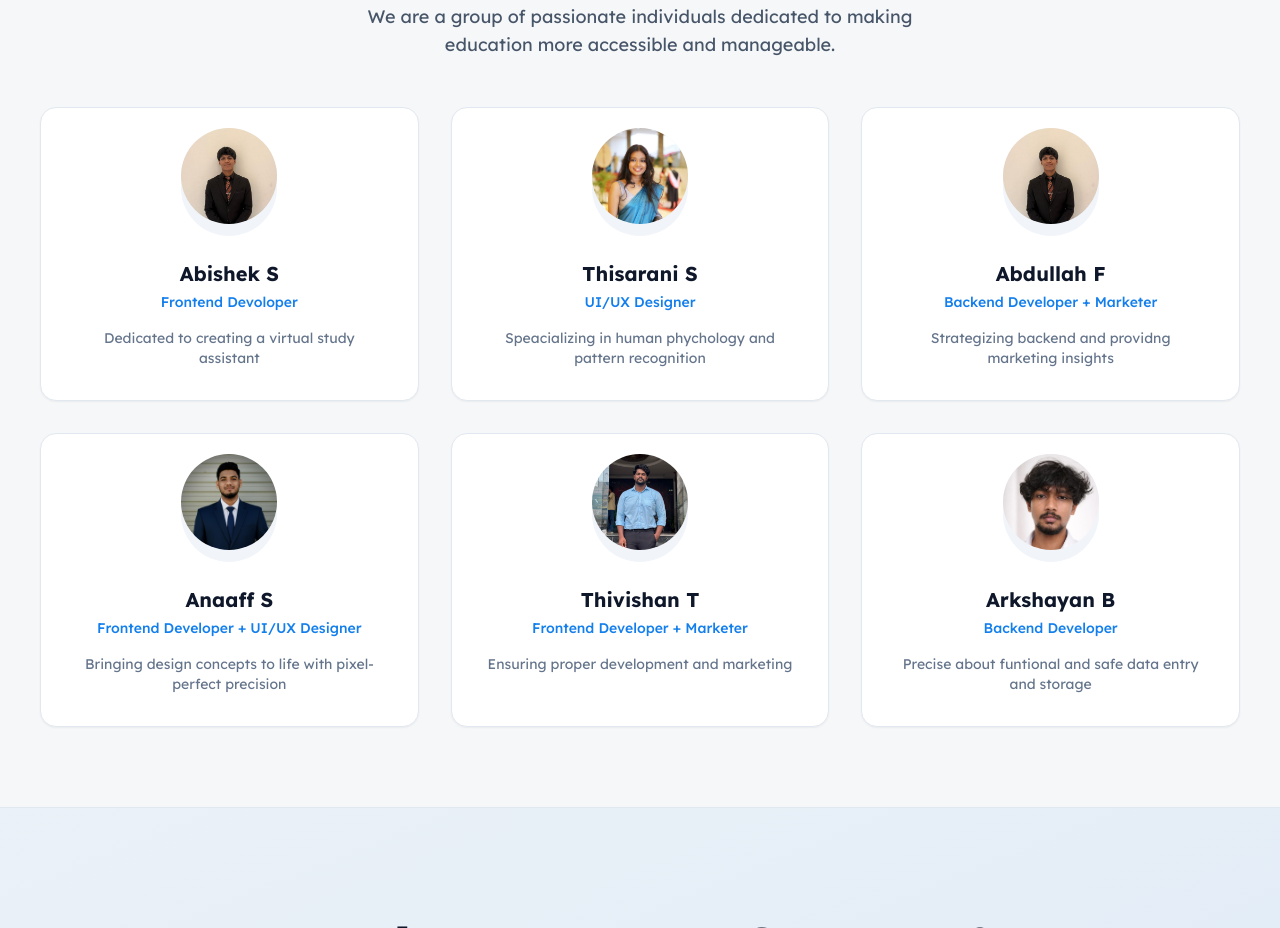
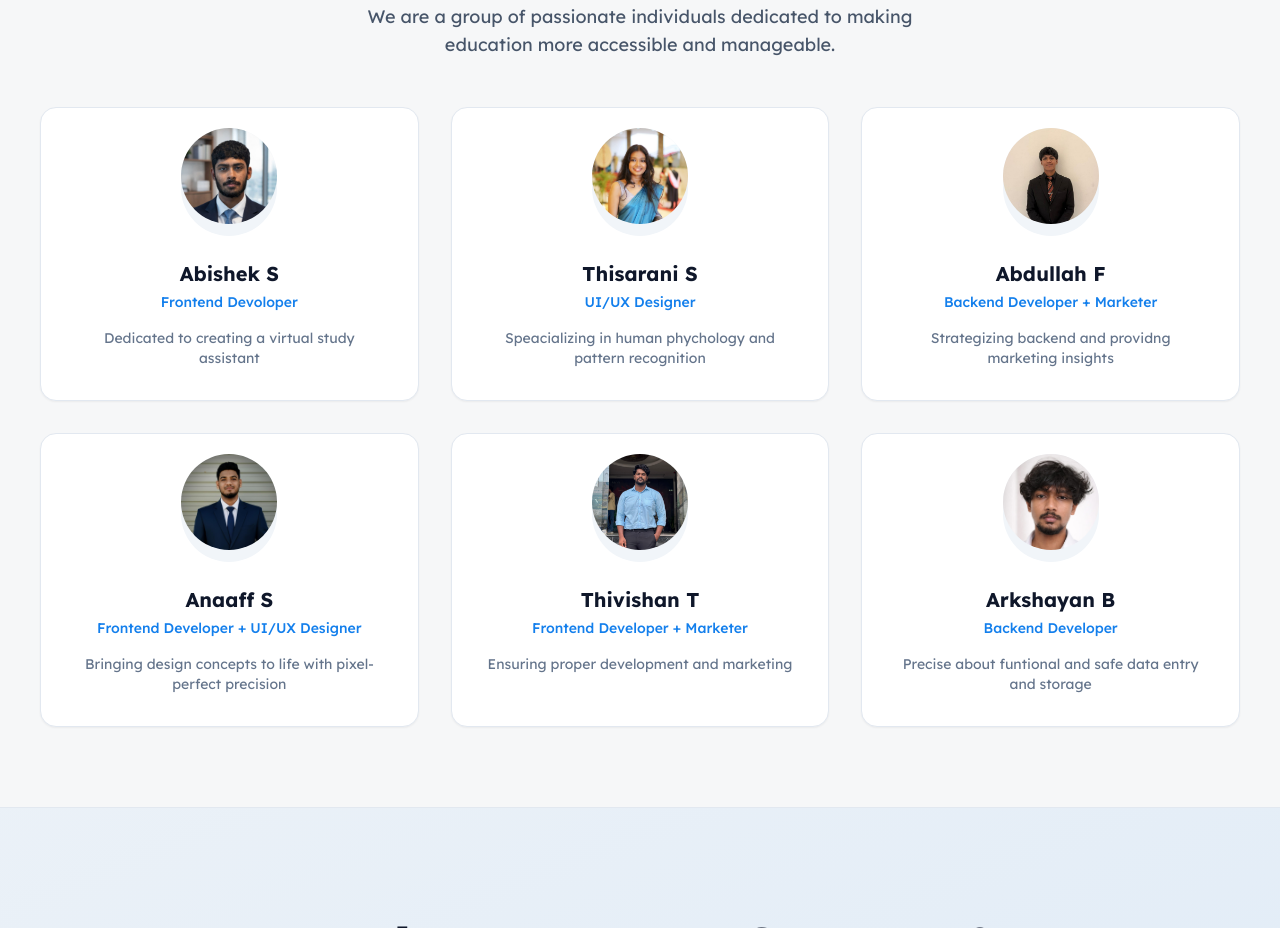
Before and after one commit to abduxla/Landing-page, a plain HTML site: page index.html in a window 1280 px wide. Shown: the part 1399-2327 px from the top of the page. Drawn offline with nearby package versions, Linux system fonts and the light colour scheme.

Commit message:
Update index.html
final

```diff
--- a/index.html
+++ b/index.html
@@ -200,7 +200,7 @@
 <div class="group relative flex flex-col items-center p-8 bg-white dark:bg-surface-dark rounded-2xl border border-slate-200 dark:border-slate-800 shadow-sm transition-all duration-300 hover:shadow-xl hover:-translate-y-1 hover:border-primary/30">
 <div class="size-24 rounded-full bg-slate-100 dark:bg-slate-800 flex items-center justify-center text-slate-300 dark:text-slate-600 mb-6 group-hover:scale-110 group-hover:bg-primary/10 group-hover:text-primary transition-all duration-300">
 <div class="size-24 rounded-full bg-slate-100 dark:bg-slate-800 flex items-center justify-center mb-6 overflow-hidden group-hover:scale-110 transition-all duration-300">
-<img src="Abdullah.jpeg" alt="Abishek S" class="w-full h-full object-cover">
+<img src="Abishek.jpeg" alt="Abishek S" class="w-full h-full object-cover">
 </div>
 </div>
 <h3 class="text-xl font-bold text-slate-900 dark:text-white mb-1">Abishek S</h3>
```
